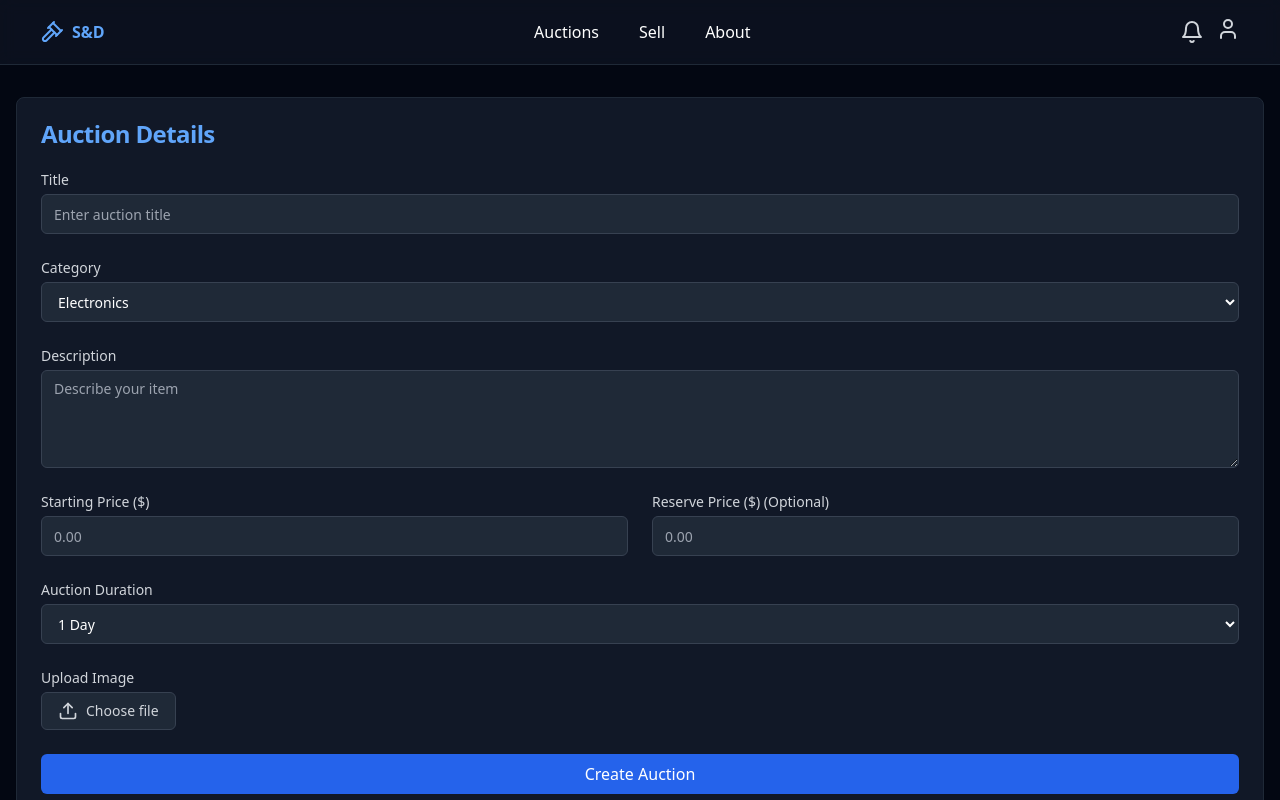
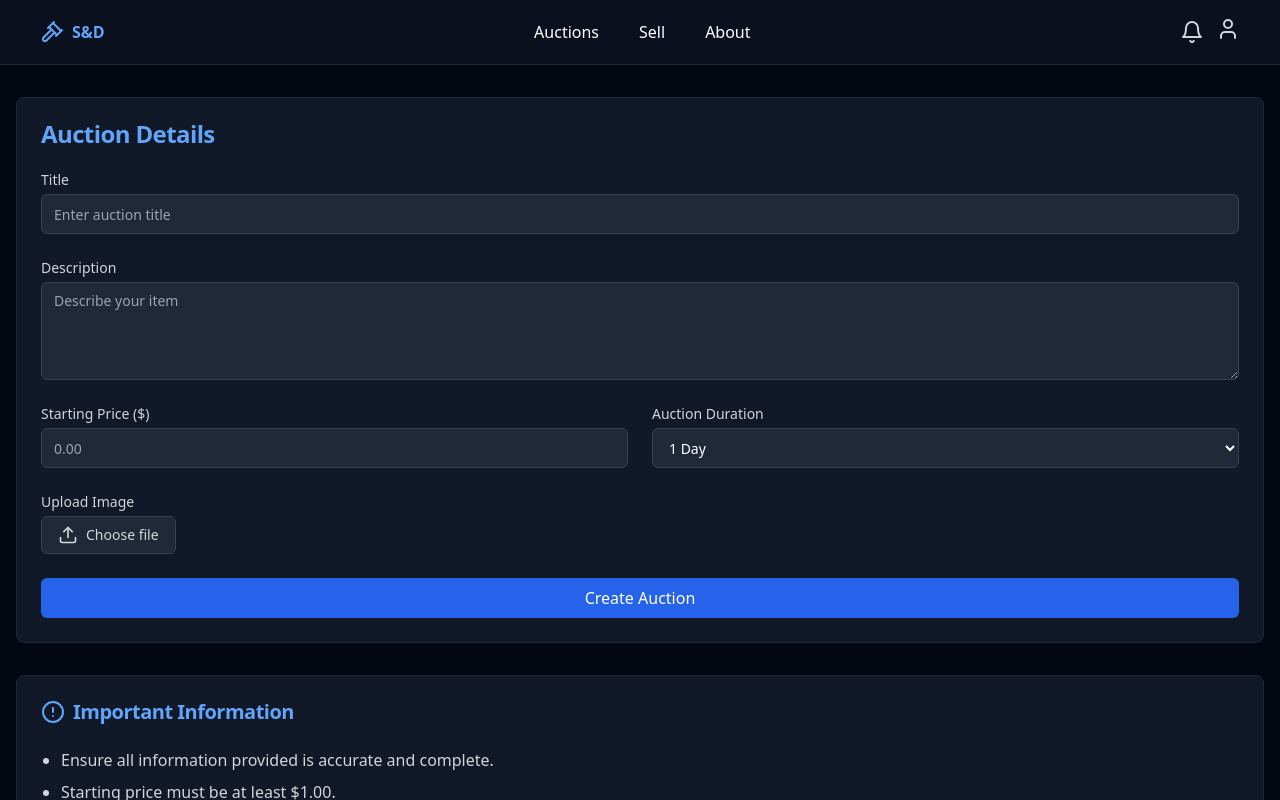
Before and after one commit to halimchoukani/SandD_Client, a React (Vite) app: page /sell in a window 1280 px wide. Shown: the top 800 px of the page. Built offline with nearby package versions, Linux system fonts and the light colour scheme.

Commit message:
update and fix addAuction

```diff
--- a/src/components/AddAuction.jsx
+++ b/src/components/AddAuction.jsx
@@ -1,112 +1,162 @@
-import  { useState } from 'react'
-import {  Upload, AlertCircle,Loader  } from "lucide-react"
-import { Button, Input, Textarea, Select, Card, CardHeader, CardTitle, CardContent, CardFooter } from './ui'
-import Header from './header'
-import Footer from './footer'
+import { useState } from "react";
+import { Upload, AlertCircle, Loader, Images, X } from "lucide-react";
+import {
+  Button,
+  Input,
+  Textarea,
+  Select,
+  Card,
+  CardHeader,
+  CardTitle,
+  CardContent,
+  CardFooter,
+} from "./ui";
+import Header from "./header";
+import Footer from "./footer";
+import { jwtDecode } from "jwt-decode";
+import { useNavigate } from "react-router-dom";
 
 export default function AddAuction() {
+  const navigate = useNavigate();
+
   const [formData, setFormData] = useState({
-    title: '',
-    category: '',
-    description: '',
-    startingPrice: '',
-    reservePrice: '',
-    duration: '',
-    image: null
-  })
+    title: "",
+    description: "",
+    startPrice: "",
+    duration: "",
+  });
 
-  const [errors, setErrors] = useState({})
-  const [loading, setLoading] = useState(false)
+  const [errors, setErrors] = useState({});
+  const [loading, setLoading] = useState(false);
   const handleChange = (e) => {
-    const { name, value } = e.target
-    setFormData(prevState => ({
+    const { name, value } = e.target;
+    setFormData((prevState) => ({
       ...prevState,
-      [name]: value
-    }))
+      [name]: value,
+    }));
+  };
+
+  const [images, setImages] = useState(new Array());
+  const [imageId, setImagesId] = useState(1);
+  const handleImageUpload = (e) => {
+    const file = e.target.files[0];
+    if (file) {
+      setLoading(true);
+      const i = [...images];
+      i.push({ id: imageId, file });
+      setImagesId(imageId + 1);
+
+      setTimeout(() => {
+        setImages(i);
+        setLoading(false);
+      }, 2000);
+    }
+  };
+  const removeImage = (id) => {
+    setImages((prevImages) => prevImages.filter((image) => image.id !== id))
   }
 
-  const handleImageUpload = (e) => {
-    const file = e.target.files[0]
-    if (file) {
-      setLoading(true)
 
-      // Simulate image upload process
-      setTimeout(() => {
-        setFormData(prevState => ({
-          ...prevState,
-          image: file
-        }))
-        setLoading(false)
-      }, 2000) // Simulate a 2-second delay for image processing
-    }
-  }
+  const handleSubmit = async (e) => {
+    e.preventDefault();
+    const newErrors = {};
 
-  const handleSubmit = (e) => {
-    console.log("Form submitted:", formData);
-
-    e.preventDefault()
-    const newErrors = {}
-
-      // Basic form validation
-    if (!formData.title.trim()) newErrors.title = "Title is required"
-    if (!formData.category) newErrors.category = "Category is required"
-    if (!formData.description.trim()) newErrors.description = "Description is required"
-    if (!formData.startingPrice || isNaN(formData.startingPrice)) newErrors.startingPrice = "Valid starting price is required"
-    if (formData.startingPrice < 1) newErrors.startingPrice = "Starting price must be at least $1.00"
-    if (formData.reservePrice < formData.startingPrice) newErrors.reservePrice = "Reserve price must be higher than the starting price"
-    if (!formData.duration) newErrors.duration = "Duration is required"
+    // Basic form validation
+    if (!formData.title.trim()) newErrors.title = "Title is required";
+    if (!formData.description.trim())
+      newErrors.description = "Description is required";
+    if (!formData.startPrice || isNaN(formData.startPrice))
+      newErrors.startPrice = "Valid starting price is required";
+    if (formData.startPrice < 1)
+      newErrors.startPrice = "Starting price must be at least $1.00";
+    if (!formData.duration) newErrors.duration = "Duration is required";
 
     if (Object.keys(newErrors).length > 0) {
-      setErrors(newErrors)
+      setErrors(newErrors);
     } else {
-      // Here you would typically send the form data to your backend
-      console.log("Form submitted:", formData)
-      alert("Auction created successfully!")
+      let Data = { ...formData };
+      Data.currentPrice = Data.startPrice;
+      Data.startTime = new Date();
+      Data.endTime = new Date(Data.startTime);
+      Data.endTime.setDate(Data.startTime.getDate() + Number(Data.duration));
+      const token = jwtDecode(localStorage.getItem("token"));
+      Data.seller = { id: token.sub };
+      Data.status = "OPEN";
+
+      try {
+        const res = await fetch("http://localhost:8089/api/auction/add", {
+          method: "POST",
+          headers: {
+            "Content-Type": "application/json",
+          },
+          body: JSON.stringify(Data),
+        });
+        if (res.ok) {
+          const data = await res.json();
+          console.log(data);
+          images.forEach( async(image) => {
+
+            let ImageRequest = new FormData();
+            ImageRequest.append("auctionId",data.id);
+            ImageRequest.append("file",image.file);
+            try{
+              const res = await fetch("http://localhost:8089/api/images/add", {
+                method: "POST",
+                body: ImageRequest,
+              });
+              if(res.ok){
+                navigate("/auction/"+data.id);
+              }
+            } catch(e){
+              console.log(e);
+            }
+          });
+
+        }
+      } catch (e) {
+        console.log(e);
+      }
       // Reset form after successful submission
+      setImages(new Array());
       setFormData({
-        title: '',
-        category: '',
-        description: '',
-        startingPrice: '',
-        reservePrice: '',
-        duration: '',
-        image: null
-      })
-      setErrors({})
+        title: "",
+        description: "",
+        startPrice: "",
+        duration: "",
+        image: null,
+      });
+      setErrors({});
     }
-  }
-
-  const categories = [
-    { value: 'electronics', label: 'Electronics' },
-    { value: 'fashion', label: 'Fashion' },
-    { value: 'home', label: 'Home & Garden' },
-    { value: 'sports', label: 'Sports' },
-    { value: 'art', label: 'Art' },
-    { value: 'collectibles', label: 'Collectibles' },
-    { value: 'vehicles', label: 'Vehicles' },
-  ]
+  };
 
   const durations = [
-    { value: '1', label: '1 Day' },
-    { value: '3', label: '3 Days' },
-    { value: '5', label: '5 Days' },
-    { value: '7', label: '7 Days' },
-    { value: '10', label: '10 Days' },
-  ]
+    { value: "1", label: "1 Day" },
+    { value: "3", label: "3 Days" },
+    { value: "5", label: "5 Days" },
+    { value: "7", label: "7 Days" },
+    { value: "10", label: "10 Days" },
+  ];
 
   return (
     <div className="min-h-screen bg-gray-950 text-gray-100">
-      <Header/>
+      <Header />
 
       <main className="container mx-auto px-4 py-8">
         <Card className="bg-gray-900 border-gray-800">
           <CardHeader>
-            <CardTitle className="text-2xl font-bold text-blue-400">Auction Details</CardTitle>
+            <CardTitle className="text-2xl font-bold text-blue-400">
+              Auction Details
+            </CardTitle>
           </CardHeader>
           <CardContent>
             <form onSubmit={handleSubmit} className="space-y-6">
               <div>
-                <label htmlFor="title" className="block text-sm font-medium text-gray-300">Title</label>
+                <label
+                  htmlFor="title"
+                  className="block text-sm font-medium text-gray-300"
+                >
+                  Title
+                </label>
                 <Input
                   id="title"
                   name="title"
@@ -115,24 +165,17 @@ export default function AddAuction() {
                   className="mt-1 bg-gray-800 border-gray-700 text-white"
                   placeholder="Enter auction title"
                 />
-                {errors.title && <p className="mt-1 text-sm text-red-500">{errors.title}</p>}
+                {errors.title && (
+                  <p className="mt-1 text-sm text-red-500">{errors.title}</p>
+                )}
               </div>
-
               <div>
-                <label htmlFor="category" className="block text-sm font-medium text-gray-300">Category</label>
-                <Select
-                  id="category"
-                  name="category"
-                  value={formData.category}
-                  onChange={(value) => handleChange({ target: { name: 'category', value: value.currentTarget.value } })}
-                  options={categories}
-                  className="mt-1 bg-gray-800 border-gray-700 text-white"
-                />
-                {errors.category && <p className="mt-1 text-sm text-red-500">{errors.category}</p>}
-              </div>
-
-              <div>
-                <label htmlFor="description" className="block text-sm font-medium text-gray-300">Description</label>
+                <label
+                  htmlFor="description"
+                  className="block text-sm font-medium text-gray-300"
+                >
+                  Description
+                </label>
                 <Textarea
                   id="description"
                   name="description"
@@ -142,53 +185,74 @@ export default function AddAuction() {
                   placeholder="Describe your item"
                   rows={4}
                 />
-                {errors.description && <p className="mt-1 text-sm text-red-500">{errors.description}</p>}
+                {errors.description && (
+                  <p className="mt-1 text-sm text-red-500">
+                    {errors.description}
+                  </p>
+                )}
               </div>
 
               <div className="grid grid-cols-1 md:grid-cols-2 gap-6">
                 <div>
-                  <label htmlFor="startingPrice" className="block text-sm font-medium text-gray-300">Starting Price ($)</label>
+                  <label
+                    htmlFor="startPrice"
+                    className="block text-sm font-medium text-gray-300"
+                  >
+                    Starting Price ($)
+                  </label>
                   <Input
-                    id="startingPrice"
-                    name="startingPrice"
+                    id="startPrice"
+                    name="startPrice"
                     type="number"
-                    value={formData.startingPrice}
+                    value={formData.startPrice}
                     onChange={handleChange}
                     className="mt-1 bg-gray-800 border-gray-700 text-white"
                     placeholder="0.00"
                   />
-                  {errors.startingPrice && <p className="mt-1 text-sm text-red-500">{errors.startingPrice}</p>}
+                  {errors.startPrice && (
+                    <p className="mt-1 text-sm text-red-500">
+                      {errors.startPrice}
+                    </p>
+                  )}
                 </div>
 
                 <div>
-                  <label htmlFor="reservePrice" className="block text-sm font-medium text-gray-300">Reserve Price ($) (Optional)</label>
-                  <Input
-                    id="reservePrice"
-                    name="reservePrice"
-                    type="number"
-                    value={formData.reservePrice}
-                    onChange={handleChange}
+                  <label
+                    htmlFor="duration"
+                    className="block text-sm font-medium text-gray-300"
+                  >
+                    Auction Duration
+                  </label>
+                  <Select
+                    id="duration"
+                    name="duration"
+                    value={formData.duration}
+                    onChange={(value) =>
+                      handleChange({
+                        target: {
+                          name: "duration",
+                          value: value.currentTarget.value,
+                        },
+                      })
+                    }
+                    options={durations}
                     className="mt-1 bg-gray-800 border-gray-700 text-white"
-                    placeholder="0.00"
                   />
+                  {errors.duration && (
+                    <p className="mt-1 text-sm text-red-500">
+                      {errors.duration}
+                    </p>
+                  )}
                 </div>
               </div>
 
               <div>
-                <label htmlFor="duration" className="block text-sm font-medium text-gray-300">Auction Duration</label>
-                <Select
-                  id="duration"
-                  name="duration"
-                  value={formData.duration}
-                  onChange={(value) => handleChange({ target: { name: 'duration', value:value.currentTarget.value } })}
-                  options={durations}
-                  className="mt-1 bg-gray-800 border-gray-700 text-white"
-                />
-                {errors.duration && <p className="mt-1 text-sm text-red-500">{errors.duration}</p>}
-              </div>
-
-              <div>
-                <label htmlFor="image" className="block text-sm font-medium text-gray-300">Upload Image</label>
+                <label
+                  htmlFor="image"
+                  className="block text-sm font-medium text-gray-300"
+                >
+                  Upload Image
+                </label>
                 <div className="mt-1 flex items-center">
                   <Input
                     id="image"
@@ -205,21 +269,45 @@ export default function AddAuction() {
                     <Upload className="mr-2 h-5 w-5" />
                     Choose file
                   </label>
+                </div>
 
-                  {loading ? (
-                    <div className="ml-3 flex items-center">
-                      <Loader className="animate-spin h-5 w-5 text-blue-400" />
-                      <span className="ml-2 text-sm text-gray-400">Uploading...</span>
-                    </div>
-                  ) : formData.image && (
-                    <span className="ml-3 text-sm text-gray-400">{formData.image.name}</span>
-                  )}
+                {images.length > 0 && (
+                <div>
+                  <h3 className="text-sm font-medium text-gray-700 dark:text-gray-300 mb-2">
+                    Preview Images
+                  </h3>
+                  <div className="grid grid-cols-2 gap-4">
+                    {images.map((image) => (
+                      <div
+                        key={image.id}
+                        className="relative bg-gray-100 dark:bg-gray-800 rounded-md overflow-hidden"
+                      >
+                        <img
+                          src={URL.createObjectURL(image.file)}
+                          alt={`Preview ${image.id}`}
+                          className="w-full h-32 object-cover"
+                        />
+                        <Button
+                          onClick={() => removeImage(image.id)}
+                          className="absolute top-1 right-1 p-1 bg-red-500 hover:bg-red-600 text-white rounded-full"
+                          size="icon"
+                        >
+                          <X className="w-4 h-4" />
+                          <span className="sr-only">Remove image</span>
+                        </Button>
+                      </div>
+                    ))}
+                  </div>
                 </div>
+              )}
               </div>
             </form>
           </CardContent>
           <CardFooter>
-            <Button onClick={handleSubmit} className="w-full bg-blue-600 hover:bg-blue-700 text-white">
+            <Button
+              onClick={handleSubmit}
+              className="w-full bg-blue-600 hover:bg-blue-700 text-white"
+            >
               Create Auction
             </Button>
           </CardFooter>
@@ -236,15 +324,18 @@ export default function AddAuction() {
             <ul className="list-disc pl-5 space-y-2 text-gray-300">
               <li>Ensure all information provided is accurate and complete.</li>
               <li>Starting price must be at least $1.00.</li>
-              <li>Reserve price is optional. If set, it must be higher than the starting price.</li>
-              <li>Auction duration cannot be changed once the listing is live.</li>
-              <li>High-quality images increase the chances of a successful sale.</li>
+              <li>
+                Auction duration cannot be changed once the listing is live.
+              </li>
+              <li>
+                High-quality images increase the chances of a successful sale.
+              </li>
             </ul>
           </CardContent>
         </Card>
       </main>
 
-      <Footer/>
+      <Footer />
     </div>
-  )
+  );
 }
```
